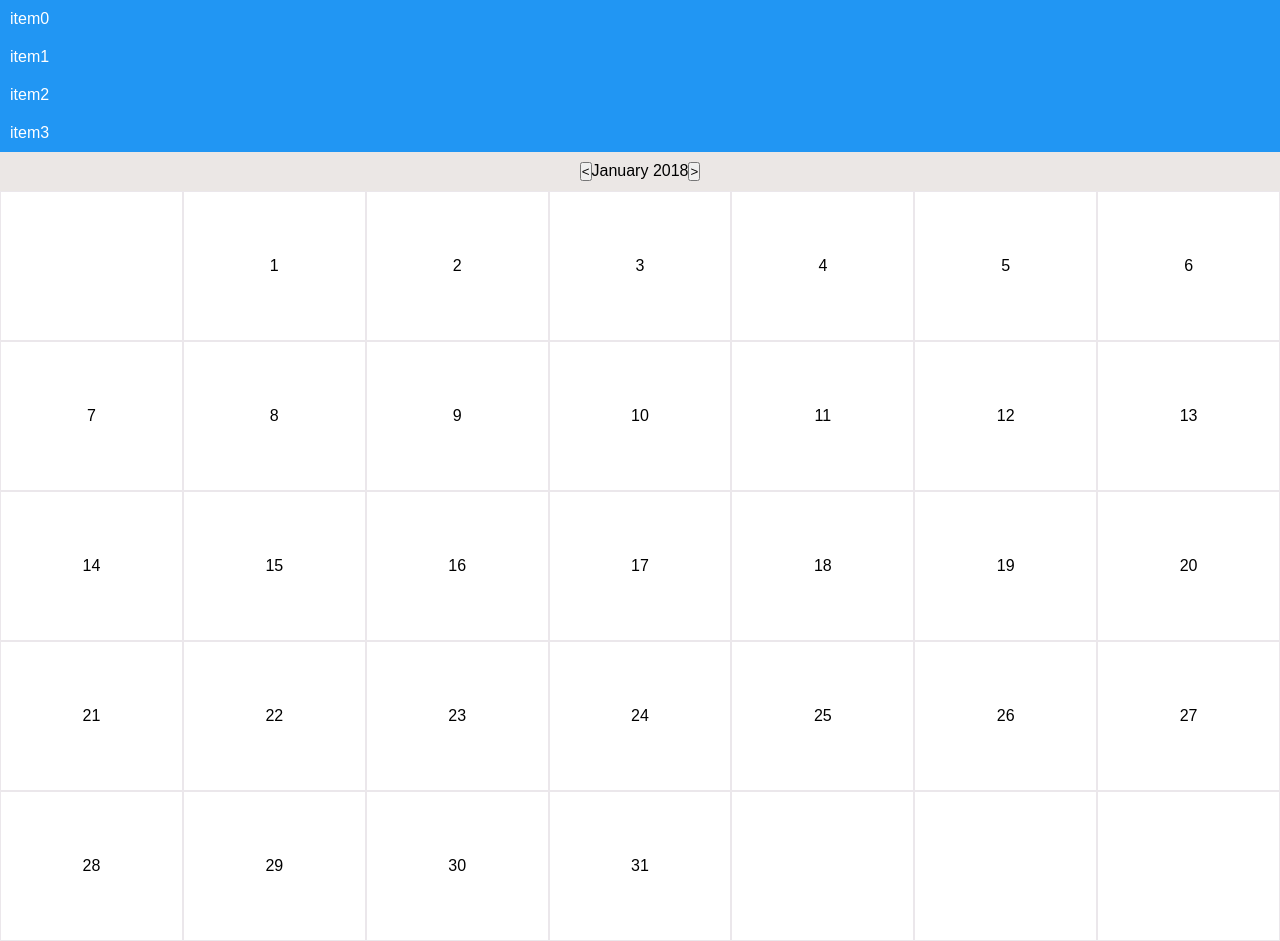
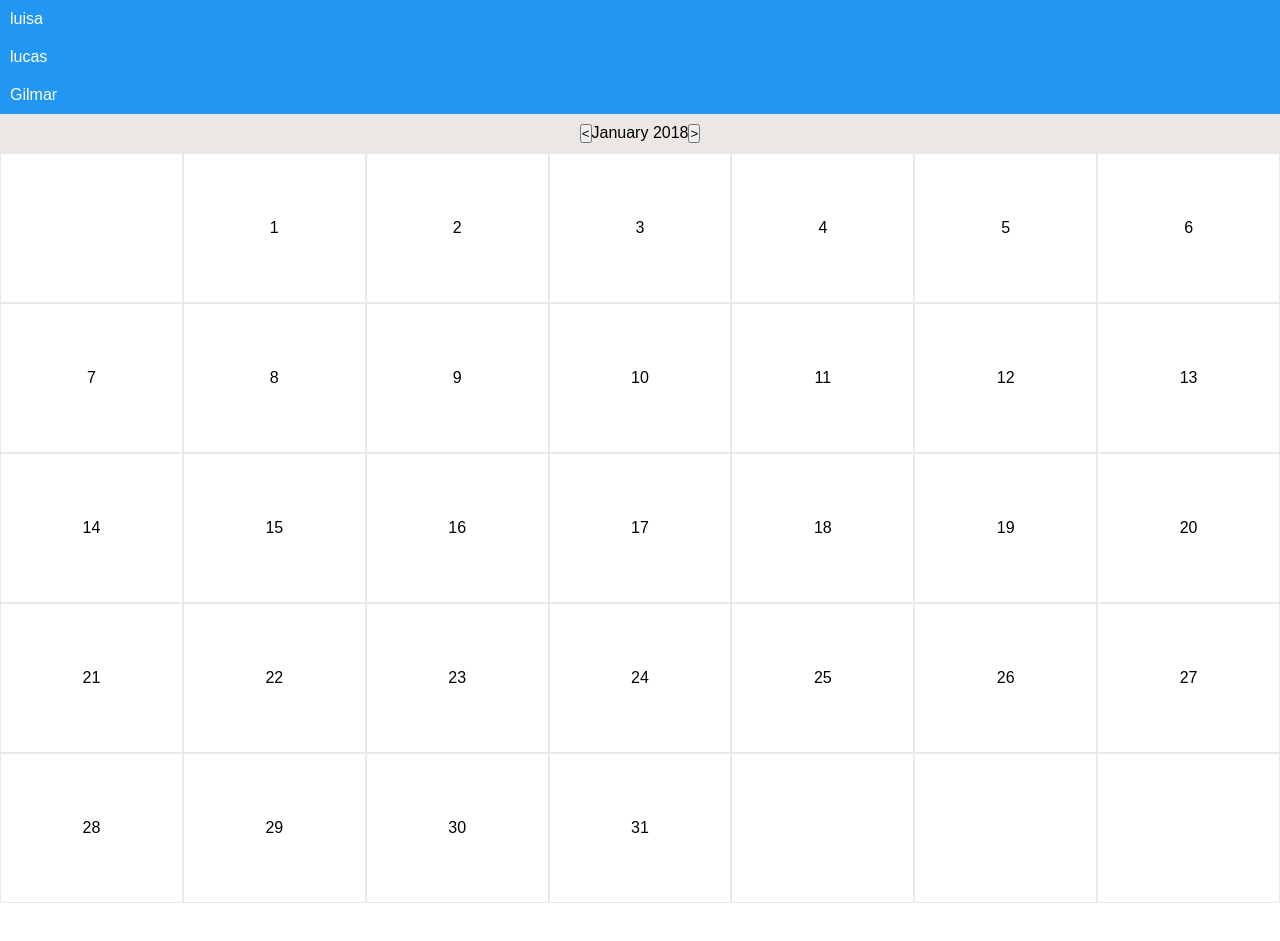
Before and after one commit to thismarcoantonio/angularx-calendar, an Angular app: page / in a window 1280 px wide. After the commit the page ends 903 px from the top, so only its background shows below. Built offline with nearby package versions, Linux system fonts and the light colour scheme.

Commit message:
Event Added with drag and drop API

```diff
--- a/package.json
+++ b/package.json
@@ -19,6 +19,7 @@
     "@angular/platform-browser-dynamic": "^5.2.1",
     "@angular/router": "^5.2.1",
     "core-js": "^2.4.1",
+    "ng2-dnd": "^5.0.2",
     "rxjs": "^5.5.2",
     "zone.js": "^0.8.14"
   },
--- a/src/app/app.module.ts
+++ b/src/app/app.module.ts
@@ -2,7 +2,7 @@ import { BrowserModule } from '@angular/platform-browser'
 import { NgModule } from '@angular/core'
 
 import { AppComponent } from './app.component'
-import { CalendarModule } from './modules/calendar/calendar.module';
+import { CalendarModule } from './modules/calendar/calendar.module'
 
 @NgModule({
   declarations: [AppComponent],
--- a/src/app/modules/calendar/calendar.component.css
+++ b/src/app/modules/calendar/calendar.component.css
@@ -34,7 +34,6 @@
   -khtml-user-select: none;
   -webkit-user-select: none;
   user-select: none;
-  /* Required to make elements draggable in old WebKit */
   -khtml-user-drag: element;
   -webkit-user-drag: element;
 }
--- a/src/app/modules/calendar/calendar.component.html
+++ b/src/app/modules/calendar/calendar.component.html
@@ -1,5 +1,5 @@
 <ul>
-  <li *ngFor="let item of ['item', 'item', 'item', 'item']; let i = index;" class="event" appEvent>{{ item + i }}</li>
+  <li *ngFor="let item of events; let i = index" class="event" [calendarDrag]="item">{{ item.nome }}</li>
 </ul>
 
 <div class="ngx-calendar">
@@ -14,7 +14,12 @@
 
   <div class="ngx-calendar__container">
     <div *ngFor="let month of calendar" class="ngx-calendar__row">
-      <div *ngFor="let day of month" class="ngx-calendar__cell">{{ day }}</div>
+      <div *ngFor="let day of month" class="ngx-calendar__cell" [calendarDrop]="day?.events">
+        {{ day?.day }}
+        <ul>
+          <li *ngFor="let event of day?.events">{{eventList[event]}}</li>
+        </ul>
+      </div>
     </div>
   </div>
 </div>
--- a/src/app/modules/calendar/calendar.component.ts
+++ b/src/app/modules/calendar/calendar.component.ts
@@ -7,105 +7,126 @@ import { Component, OnInit } from '@angular/core'
 })
 export class CalendarComponent implements OnInit {
   label = "January 2018"
-  months = ["January", "February", "March", "April", "May", "June", "July", "August", "September", "October", "November", "December"];
-  cache = {};
-  calendar = [];
+  months = ["January", "February", "March", "April", "May", "June", "July", "August", "September", "October", "November", "December"]
+  cache = {}
+  calendar = []
+  events = [
+    {
+      "_id": "123",
+      "nome": "luisa"
+    },
+    {
+      "_id": "1234",
+      "nome": "lucas"
+    },
+    {
+      "_id": "12345",
+      "nome": "Gilmar"
+    }
+  ]
+  eventList = {
+    "123": "Luisa",
+    "1234": "Lucas",
+    "12345": "Gilmar"
+  }
 
 
   constructor() { }
 
   ngOnInit() {
-    this.switchMonth(null, new Date().getMonth(), new Date().getFullYear());
+    this.switchMonth(null, new Date().getMonth(), new Date().getFullYear())
   }
 
   switchMonth(next, month, year) {
-    const curr = this.label.trim().split(" ");
-    const tempYear = parseInt(curr[1], 10);
-    let calendar;
+    const curr = this.label.trim().split(" ")
+    const tempYear = parseInt(curr[1], 10)
+    let calendar
 
     if ((isNaN(month) || month === null || month === undefined)) {
       if (next) {
         if (curr[0] === "December") {
-          month = 0;
+          month = 0
         } else {
-          month = this.months.indexOf(curr[0]) + 1;
+          month = this.months.indexOf(curr[0]) + 1
         }
       } else {
         if (curr[0] === "January") {
-          month = 11;
+          month = 11
         } else {
-          month = this.months.indexOf(curr[0]) - 1;
+          month = this.months.indexOf(curr[0]) - 1
         }
       }
     }
 
     if ((isNaN(year) || year === null || year === undefined)) {
       if (next && month === 0) {
-        year = tempYear + 1;
+        year = tempYear + 1
       } else if (!next && month === 11) {
-        year = tempYear - 1;
+        year = tempYear - 1
       } else {
-        year = tempYear;
+        year = tempYear
       }
     }
 
-    this.calendar = this.createCal(year, month).calendar;
+    this.calendar = this.createCal(year, month).calendar
   }
 
   createCal(year, month) {
-    let day = 1;
-    let i;
-    let j;
-    let haveDays = true;
-    let startDay = new Date(year, month, day).getDay();
-    let daysInMonths = [31, (((year % 4 == 0) && (year % 100 != 0)) || (year % 400 == 0)) ? 29 : 28, 31, 30, 31, 30, 31, 31, 30, 31, 30, 31];
-    let calendar = [];
+    let day = 1
+    let i
+    let j
+    let haveDays = true
+    let startDay = new Date(year, month, day).getDay()
+    let daysInMonths = [31, (((year % 4 == 0) && (year % 100 != 0)) || (year % 400 == 0)) ? 29 : 28, 31, 30, 31, 30, 31, 31, 30, 31, 30, 31]
+    let calendar = []
 
     if (this.cache[year]) {
       if (this.cache[year][month]) {
-        this.label = this.months[month] + " " + year;
-        return this.cache[year][month];
+        this.label = this.months[month] + " " + year
+        return this.cache[year][month]
       }
     } else {
-      this.cache[year] = {};
+      this.cache[year] = {}
     }
 
-    i = 0;
+    i = 0
     while (haveDays) {
-      calendar[i] = [];
+      calendar[i] = []
       for (j = 0; j < 7; j++) {
         if (i === 0) {
           if (j === startDay) {
-            calendar[i][j] = day++;
-            startDay++;
+            calendar[i][j] = { events: [], day: day++}
+            startDay++
           }
         } else if (day <= daysInMonths[month]) {
-          calendar[i][j] = day++;
+          calendar[i][j] = { events: [], day: day++}
         } else {
-          calendar[i][j] = "";
-          haveDays = false;
+          calendar[i][j] = { events: [], day: ""}
+          haveDays = false
         }
         if (day > daysInMonths[month]) {
-          haveDays = false;
+          haveDays = false
         }
       }
-      i++;
+      i++
     }
 
     if (calendar[5]) {
       for (i = 0; i < calendar[5].length; i++) {
         if (calendar[5][i] !== "") {
-          calendar[4][i] = "<span>" + calendar[4][i] + "</span><span>" + calendar[5][i] + "</span>";
+          calendar[4][i] = "<span>" + calendar[4][i] + "</span><span>" + calendar[5][i] + "</span>"
         }
       }
-      calendar = calendar.slice(0, 5);
+      calendar = calendar.slice(0, 5)
     }
 
-    this.cache[year][month] = { calendar, label: this.months[month] + " " + year };
+    this.cache[year][month] = { calendar, label: this.months[month] + " " + year }
 
-    this.label = this.months[month] + " " + year;
+    this.label = this.months[month] + " " + year
 
-    return this.cache[year][month];
+    console.log(this.cache[year][month])
+
+    return this.cache[year][month]
 
   }
 }
--- /dev/null
+++ b/src/app/modules/calendar/directives/drag.directive.ts
@@ -0,0 +1,20 @@
+import { Directive, ElementRef, HostListener, Input } from '@angular/core'
+
+@Directive({
+  selector: '[calendarDrag]'
+})
+export class DragDirective {
+  @Input('calendarDrag') eventItem;
+
+  constructor(private el: ElementRef) {
+    el.nativeElement.draggable = true
+  }
+
+  @HostListener('dragstart', ['$event']) onDragStart(e) {
+    e.dataTransfer.setData('object', JSON.stringify(this.eventItem));
+  }
+
+  private highlight(color: string) {
+    this.el.nativeElement.style.backgroundColor = color
+  }
+}
--- /dev/null
+++ b/src/app/modules/calendar/directives/drop.directive.ts
@@ -0,0 +1,27 @@
+import { Directive, ElementRef, HostListener, Input } from '@angular/core'
+
+@Directive({
+  selector: '[calendarDrop]'
+})
+export class DropDirective {
+  @Input('calendarDrop') dropEvent
+
+  constructor(private el: ElementRef) {}
+
+  @HostListener('dragover', ['$event']) onDragOver(e) {
+    e.preventDefault()
+  }
+
+  @HostListener('drop', ['$event']) onDrop(e) {
+    e.preventDefault()
+    if(!this.dropEvent) { this.dropEvent = [] }
+
+    const data = JSON.parse(e.dataTransfer.getData('object'))
+    if(this.dropEvent.includes(data._id)) {
+      alert('cant add same events')
+      return;
+    }
+
+    this.dropEvent.push(data._id)
+  }
+}
--- a/src/app/modules/calendar/directives/event.directive.ts
+++ /dev/null
@@ -1,22 +0,0 @@
-import { Directive, ElementRef, HostListener } from '@angular/core';
-
-@Directive({
-  selector: '[appEvent]'
-})
-export class EventDirective {
-
-  constructor(private el: ElementRef) {
-  }
-
-  @HostListener('drag') onDrag() {
-
-  }
-
-  @HostListener('mouseleave') onMouseLeave() {
-    this.highlight(null);
-  }
-
-  private highlight(color: string) {
-    this.el.nativeElement.style.backgroundColor = color;
-  }
-}
```
Also changed, not shown: src/app/modules/calendar/calendar.module.ts (+5 -4 lines), 1 other file (tests, documents, lock files or other folders).
